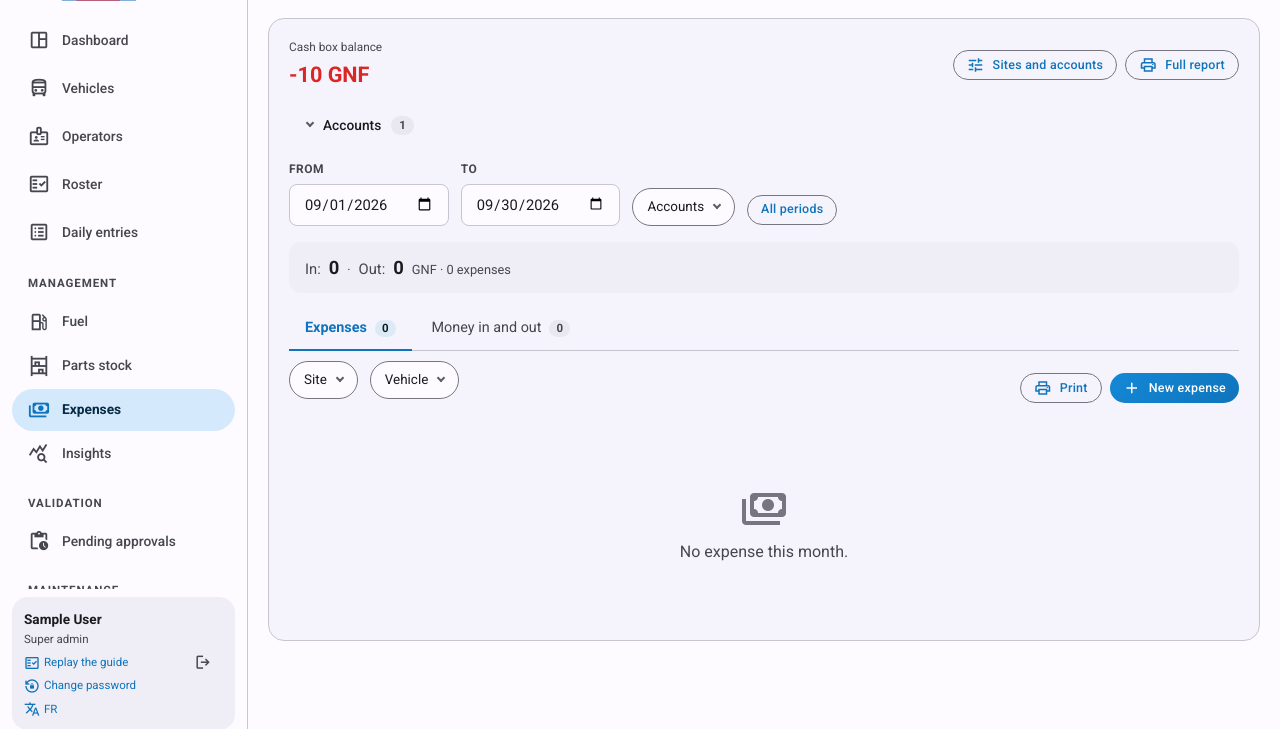
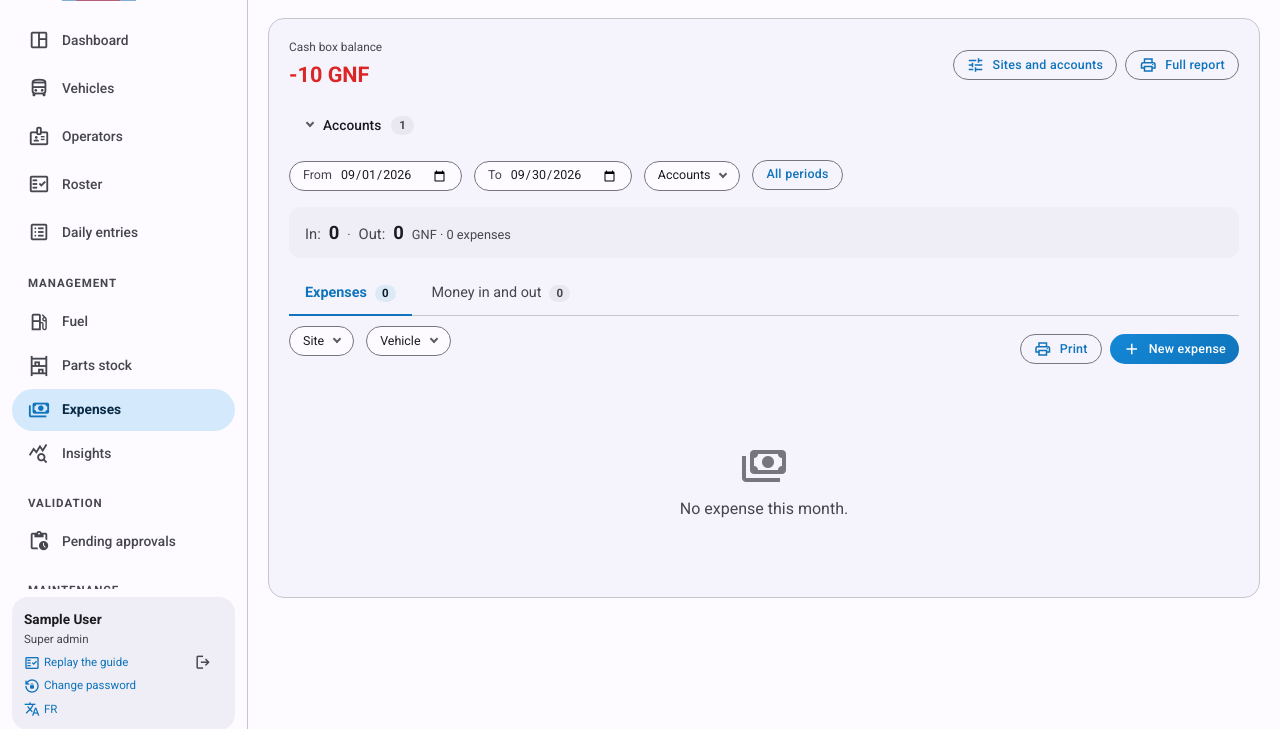
Before and after one commit to DialloOumar/zone_web, a Flask app: page /expenses in a window 1280 px wide. Shown: the part 58-787 px from the top of the page. Run offline with Flask 3, Linux system fonts and the light colour scheme; a user stored in the database is signed in; tables that the repository leaves empty hold one stand-in row (values such as "Sample post"); some libraries are stand-ins or nearby versions.

Commit message:
Cut the filters down to the size of the buttons beside them
The bar held three sizes of control at once. The menus ran a few pixels taller
than the buttons, and the dates used the tall form field built for entering
data -- label stacked above input -- which put two blocks in the middle of a
row of small pills.

A filter date is a setting, not a field to fill in, so it gets its own pill:
30px, the same type size, "Du" and "Au" written inside it to the left of the
input. Clicking the word opens the picker. The menus match exactly now too, and
with nothing standing taller the row closes up and centres.

Only this page's two bars. Other screens keep their tall fields.

Co-Authored-By: Claude Opus 5 <noreply@anthropic.com>

```diff
--- a/static/css/style.css
+++ b/static/css/style.css
@@ -563,14 +563,34 @@ a:hover { text-decoration: underline; }
    The rows deliberately do NOT reuse .checkbox-item: that one draws a bordered
    card per line, which stacked inside a small panel reads as a pile of boxes
    rather than a list. Here a row is plain text until you point at it. */
+/* Menus and dates match .btn--sm exactly -- 30px tall, same type size, same
+   pill -- so a filter bar reads as one row of controls rather than three sizes
+   of thing that happen to sit together. */
 .filter-dd { position: relative; }
 .filter-dd > summary {
     list-style: none; cursor: pointer; user-select: none;
     display: inline-flex; align-items: center; gap: 8px;
+    height: 30px; padding: 0 13px;
     border: 1px solid var(--md-outline); border-radius: 999px;
-    padding: 8px 14px; font-size: 0.84rem; background: var(--md-surface);
+    font-size: 0.78rem; background: var(--md-surface);
     color: var(--md-on-surface); white-space: nowrap;
 }
+.filter-date {
+    display: inline-flex; align-items: center; gap: 8px;
+    height: 30px; padding: 0 13px;
+    border: 1px solid var(--md-outline); border-radius: 999px;
+    font-size: 0.78rem; background: var(--md-surface); cursor: pointer;
+}
+.filter-date > span { color: var(--md-on-surface-variant); white-space: nowrap; }
+.filter-date input {
+    border: 0; background: none; padding: 0; min-width: 0; width: 108px;
+    font: inherit; color: var(--md-on-surface); cursor: pointer;
+}
+.filter-date input:focus { outline: none; }
+.filter-date:focus-within { border-color: var(--md-primary); }
+/* Everything in these bars is the same height now, so they close up and centre
+   instead of hanging off a baseline that no longer varies. */
+.filter-bar--live { align-items: center; gap: 8px; }
 .filter-dd > summary:hover { background: var(--md-surface-container); }
 .filter-dd > summary::-webkit-details-marker { display: none; }
 /* The chevron is drawn, not lettered: the icon font is subset and one more
@@ -591,8 +611,8 @@ a:hover { text-decoration: underline; }
 }
 .filter-dd__count {
     background: var(--md-primary); color: var(--md-on-primary);
-    border-radius: 999px; font-size: 0.7rem; font-weight: 700;
-    padding: 1px 6px; min-width: 20px; text-align: center; line-height: 1.4;
+    border-radius: 999px; font-size: 0.68rem; font-weight: 700;
+    padding: 0 6px; min-width: 18px; text-align: center; line-height: 1.6;
 }
 
 .filter-dd__panel {
--- a/templates/expenses.html
+++ b/templates/expenses.html
@@ -95,14 +95,16 @@
     <form method="get" class="filter-bar filter-bar--live">
         <input type="hidden" name="tab" value="{{ tab }}">
         {{ carry('site', site_ids) }}{{ carry('vehicle', vehicle_ids) }}
-        <div class="field" style="min-width:150px;">
-            <input type="date" name="date_from" value="{{ date_from }}" placeholder=" ">
-            <label>{{ t['entry.from'] }}</label>
-        </div>
-        <div class="field" style="min-width:150px;">
-            <input type="date" name="date_to" value="{{ date_to }}" placeholder=" ">
-            <label>{{ t['entry.to'] }}</label>
-        </div>
+        {# Not the tall form field used for entering data: here a date is a
+           filter, and it stands beside buttons. Same height, same pill. #}
+        <label class="filter-date">
+            <span>{{ t['entry.from'] }}</span>
+            <input type="date" name="date_from" value="{{ date_from }}">
+        </label>
+        <label class="filter-date">
+            <span>{{ t['entry.to'] }}</span>
+            <input type="date" name="date_to" value="{{ date_to }}">
+        </label>
         {% if accounts %}{{ tickbox('account', t['caisse.accounts'], accounts, account_ids, 'name') }}{% endif %}
         {# A filter applies as it is chosen; the button is only for a browser
            running no script, which would otherwise have no way to send this. #}
```
